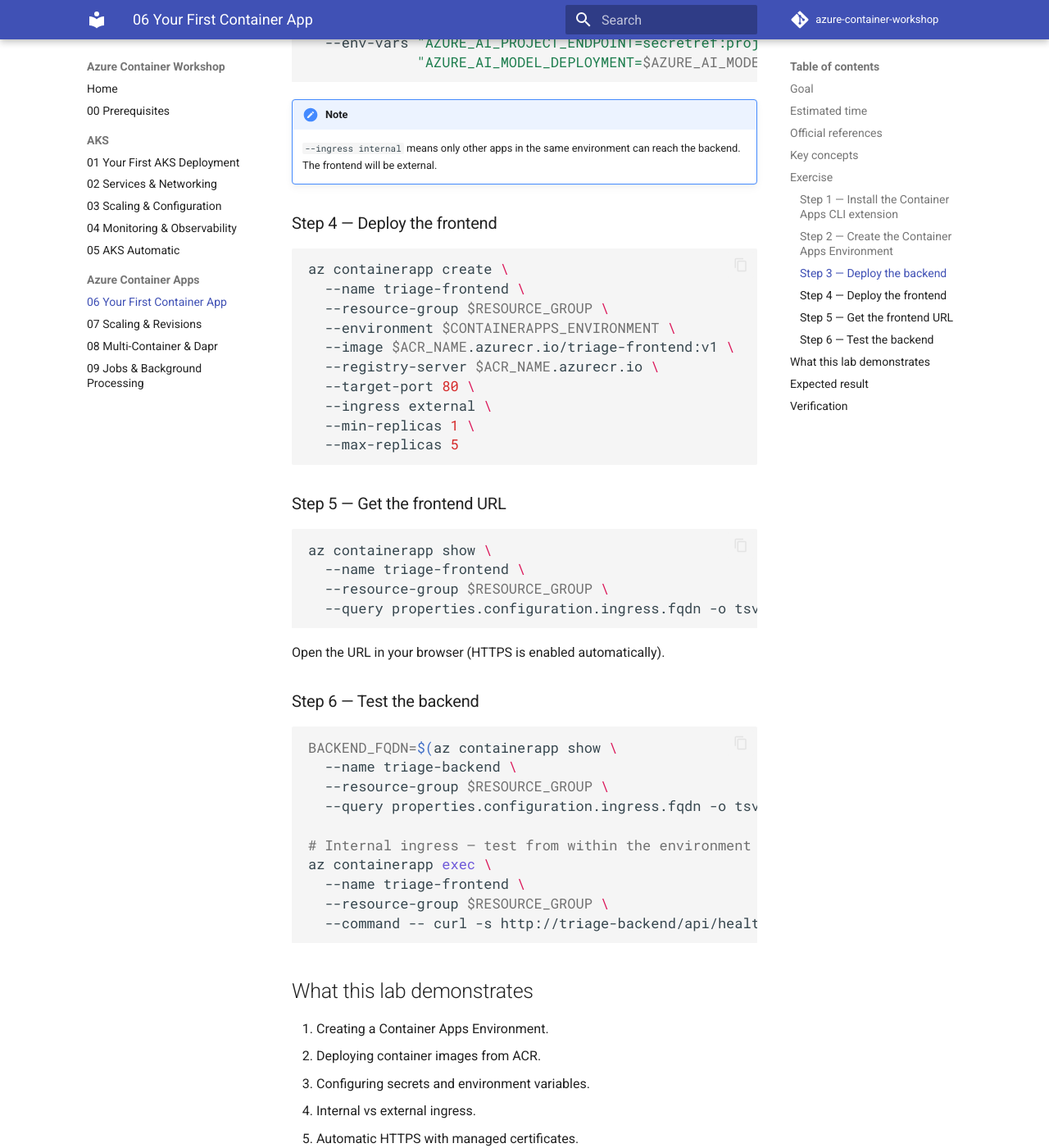
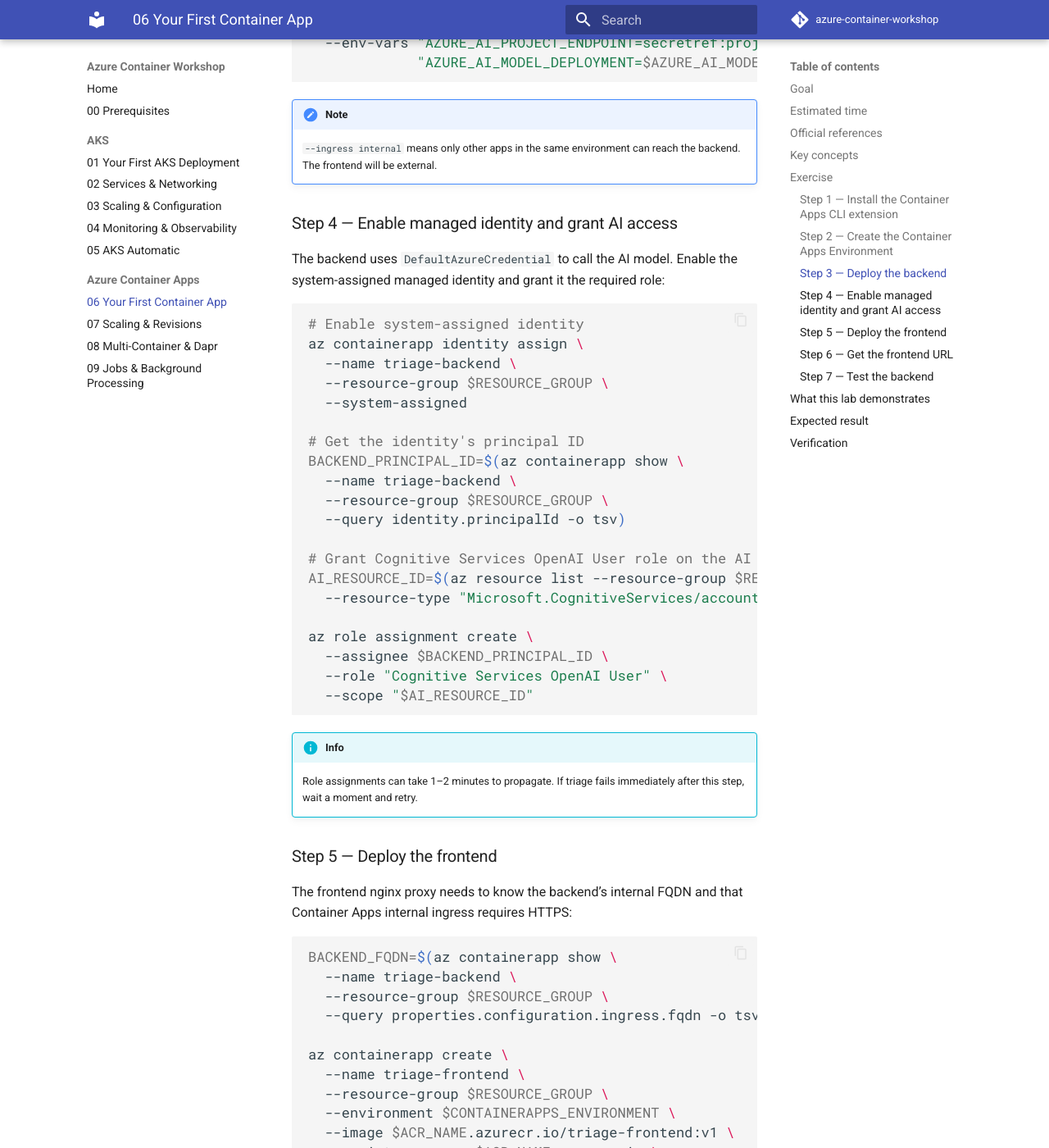
Before and after one commit to beyondelastic/azure-container-workshop, an MkDocs documentation site: the page built from docs/06-first-container-app.md, in a window 1280 px wide and 1400 px high, scrolled down 1832 px. Shown: the whole window at 82% size. Built offline with MkDocs 1.6.1 and Material for MkDocs 9.7.7, drawn with Linux system fonts in a browser that asks for light colours; comment, search, counter and statistics services are not loaded; some of the changed text lies outside the part shown.

Commit message:
Refactor Dockerfile and Nginx configuration for improved API integration and deployment process
- Update Dockerfile to use Nginx with environment variable support for API host and scheme
- Add docker-entrypoint.sh for dynamic Nginx configuration
- Modify nginx.conf to include API proxy settings and health check endpoint
- Change backend service and ingress configurations to use port 80
- Update documentation for Azure Container Apps deployment steps and service configurations

````diff
--- a/docs/06-first-container-app.md
+++ b/docs/06-first-container-app.md
@@ -69,9 +69,49 @@
     `--ingress internal` means only other apps in the same environment can
     reach the backend. The frontend will be external.
 
-### Step 4 — Deploy the frontend
+### Step 4 — Enable managed identity and grant AI access
+
+The backend uses `DefaultAzureCredential` to call the AI model. Enable the
+system-assigned managed identity and grant it the required role:
 
 ```bash
+# Enable system-assigned identity
+az containerapp identity assign \
+  --name triage-backend \
+  --resource-group $RESOURCE_GROUP \
+  --system-assigned
+
+# Get the identity's principal ID
+BACKEND_PRINCIPAL_ID=$(az containerapp show \
+  --name triage-backend \
+  --resource-group $RESOURCE_GROUP \
+  --query identity.principalId -o tsv)
+
+# Grant Cognitive Services OpenAI User role on the AI resource
+AI_RESOURCE_ID=$(az resource list --resource-group $RESOURCE_GROUP \
+  --resource-type "Microsoft.CognitiveServices/accounts" --query "[0].id" -o tsv)
+
+az role assignment create \
+  --assignee $BACKEND_PRINCIPAL_ID \
+  --role "Cognitive Services OpenAI User" \
+  --scope "$AI_RESOURCE_ID"
+```
+
+!!! info
+    Role assignments can take 1–2 minutes to propagate. If triage fails
+    immediately after this step, wait a moment and retry.
+
+### Step 5 — Deploy the frontend
+
+The frontend nginx proxy needs to know the backend’s internal FQDN and that
+Container Apps internal ingress requires HTTPS:
+
+```bash
+BACKEND_FQDN=$(az containerapp show \
+  --name triage-backend \
+  --resource-group $RESOURCE_GROUP \
+  --query properties.configuration.ingress.fqdn -o tsv)
+
 az containerapp create \
   --name triage-frontend \
   --resource-group $RESOURCE_GROUP \
@@ -81,10 +121,18 @@
   --target-port 80 \
   --ingress external \
   --min-replicas 1 \
-  --max-replicas 5
+  --max-replicas 5 \
+  --env-vars "API_HOST=$BACKEND_FQDN" \
+             "API_SCHEME=https"
 ```
 
-### Step 5 — Get the frontend URL
+!!! note
+    The frontend image uses `envsubst` at startup to inject `API_HOST` and
+    `API_SCHEME` into the nginx config. On AKS, the defaults (`http` /
+    `triage-backend`) work via Kubernetes DNS. On Container Apps, internal
+    ingress requires the full FQDN and HTTPS.
+
+### Step 6 — Get the frontend URL
 
 ```bash
 az containerapp show \
@@ -95,20 +143,20 @@
 
 Open the URL in your browser (HTTPS is enabled automatically).
 
-### Step 6 — Test the backend
+### Step 7 — Test the backend
+
+Verify the frontend can reach the backend through its nginx proxy:
 
 ```bash
-BACKEND_FQDN=$(az containerapp show \
-  --name triage-backend \
+FRONTEND_FQDN=$(az containerapp show \
+  --name triage-frontend \
   --resource-group $RESOURCE_GROUP \
   --query properties.configuration.ingress.fqdn -o tsv)
 
-# Internal ingress — test from within the environment or use az containerapp exec
-az containerapp exec \
-  --name triage-frontend \
-  --resource-group $RESOURCE_GROUP \
-  --command -- curl -s http://triage-backend/api/health
+curl -s https://$FRONTEND_FQDN/api/health
 ```
+
+You should see `{"status": "healthy"}`.
 
 ## What this lab demonstrates
 
````
Also changed, not shown: docs/00-prereqs.md (+8 -8 lines), docs/01-first-aks-deployment.md (+1 -1 lines), docs/02-services-and-networking.md (+1 -1 lines), docs/04-monitoring-and-observability.md (+26 -9 lines), 5 other files.
